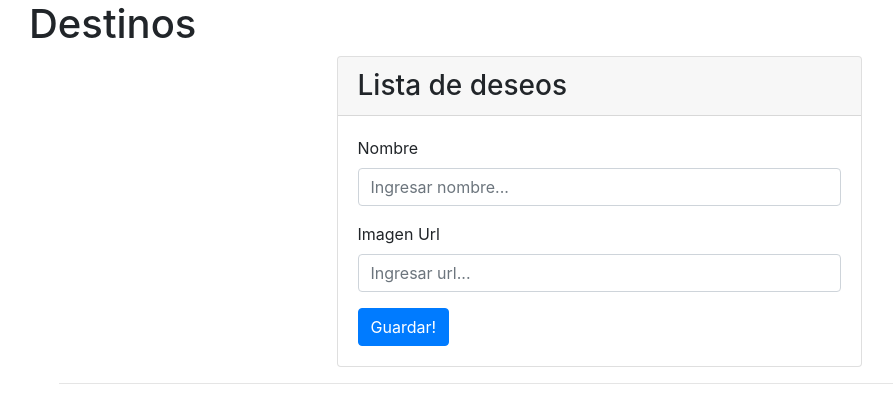
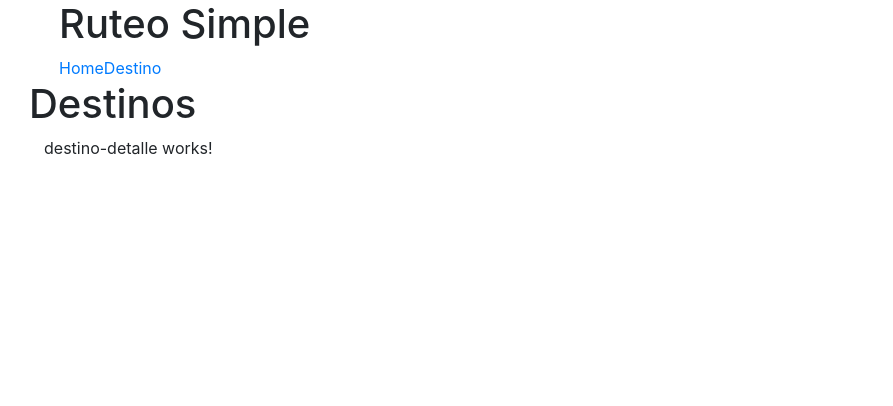
Before and after one commit to JoseEduardoGarciaAvalos/ddp-angular10, an Angular app: page /destino in a window 1280 px wide. Before the commit this address led to /. Shown: the top 406 px of the page, without its empty margins (41-934 px from the left). Built offline with nearby package versions, Linux system fonts and the light colour scheme.

Commit message:
rutas básico

```diff
--- a/src/app/app-routing.module.ts
+++ /dev/null
@@ -1,11 +0,0 @@
-import { NgModule } from '@angular/core';
-import { Routes, RouterModule } from '@angular/router';
-
-
-const routes: Routes = [];
-
-@NgModule({
-  imports: [RouterModule.forRoot(routes)],
-  exports: [RouterModule]
-})
-export class AppRoutingModule { }
--- a/src/app/app.component.html
+++ b/src/app/app.component.html
@@ -1,8 +1,18 @@
 <div class="container">
+  <div class="page-header">
+    <div class="container">
+      <h1>Ruteo Simple</h1>
+      <div class="navLinks">
+        <a [routerLink]="['/home']">Home</a>
+        <a [routerLink]="['/destino']">Destino</a>
+      </div>
+    </div>
+  </div>
   <div class="row">
     <h1>
       {{title}}
     </h1>
   </div>
-  <app-lista-destinos></app-lista-destinos>
+
+  <router-outlet></router-outlet>
 </div>
--- /dev/null
+++ b/src/app/destino-detalle/destino-detalle.component.html
@@ -0,0 +1 @@
+<p>destino-detalle works!</p>
--- /dev/null
+++ b/src/app/destino-detalle/destino-detalle.component.ts
@@ -0,0 +1,15 @@
+import { Component, OnInit } from '@angular/core';
+
+@Component({
+  selector: 'app-destino-detalle',
+  templateUrl: './destino-detalle.component.html',
+  styleUrls: ['./destino-detalle.component.css']
+})
+export class DestinoDetalleComponent implements OnInit {
+
+  constructor() { }
+
+  ngOnInit(): void {
+  }
+
+}
--- a/src/app/destino-viaje/destino-viaje.component.html
+++ b/src/app/destino-viaje/destino-viaje.component.html
@@ -20,5 +20,6 @@
         <span *ngIf="destino.isSeleccionado()">
             <span ngNonBindable>{{PREFERIDO}}</span>
         </span>
+        <a [routerLink]="['/destino']">Destino</a>
     </div>
 </div>
```
Also changed, not shown: src/app/app.module.ts (+11 -3 lines), src/app/destino-detalle/destino-detalle.component.css (added), 1 other file (tests, documents, lock files or other folders).
